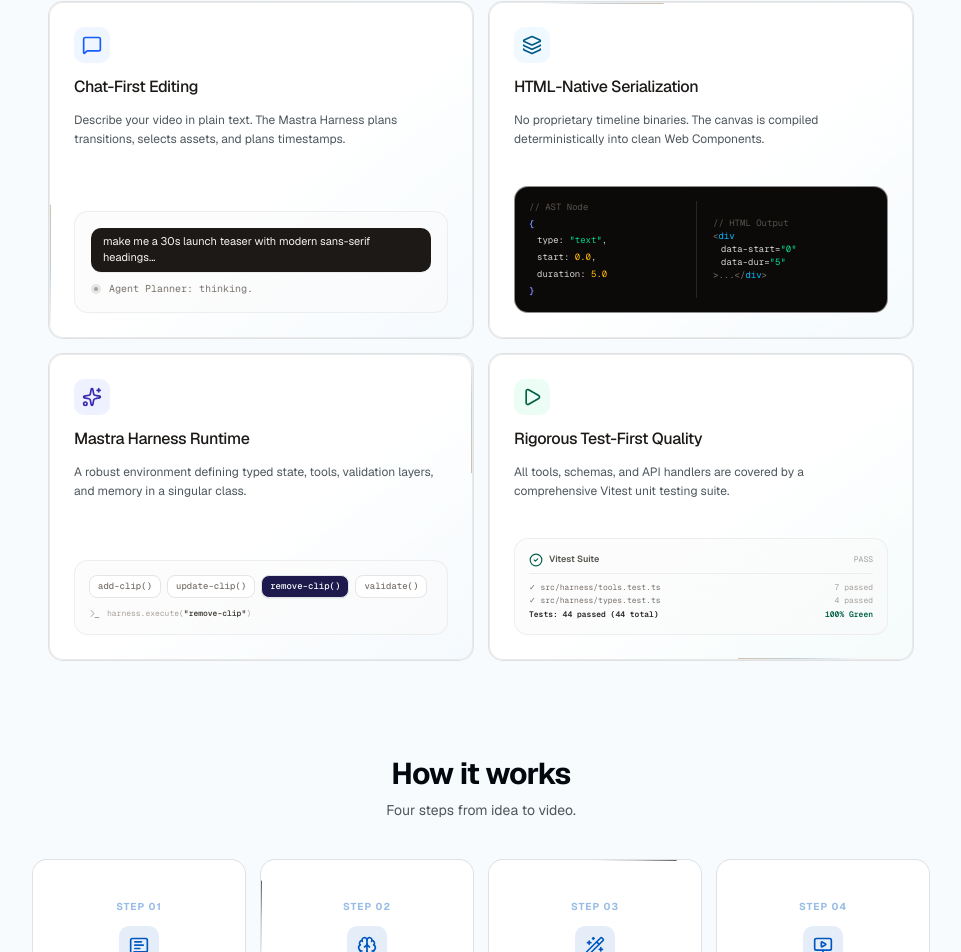
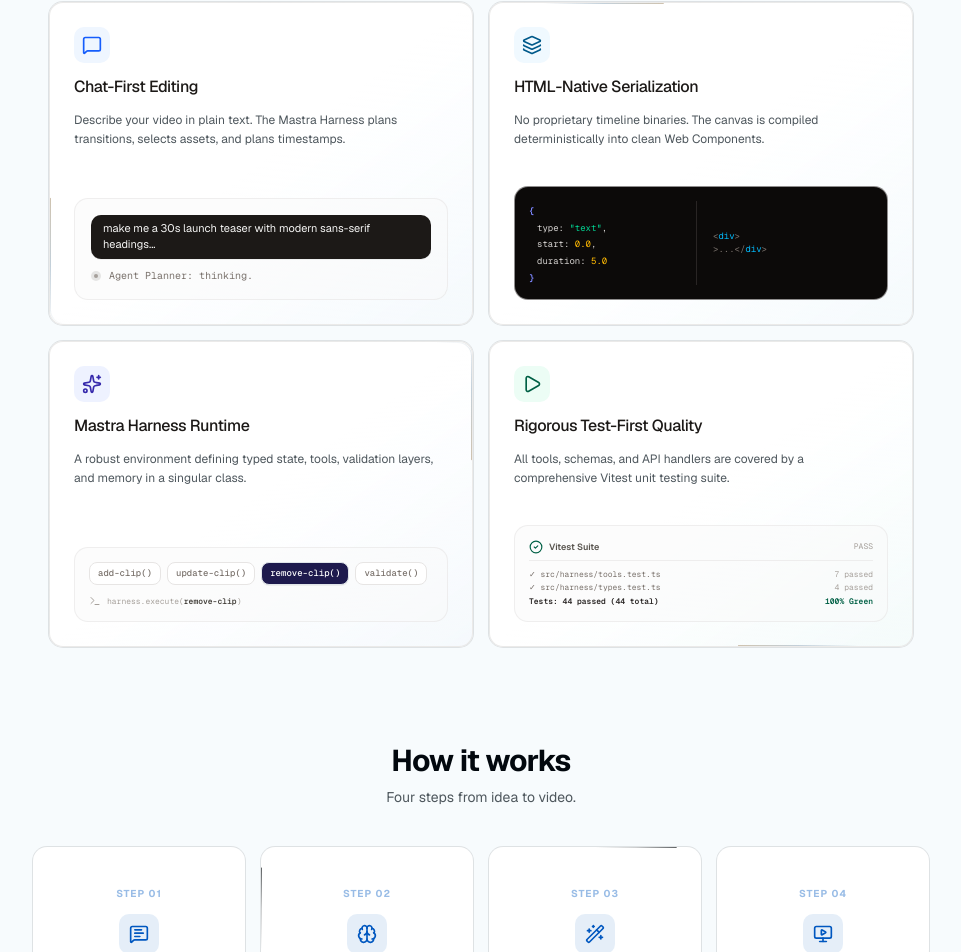
Before and after one commit to akashp1712/vibeframes, a Next.js app: page / in a window 1280 px wide. Shown: the part 1232-2184 px from the top of the page, without its empty margins (159-1120 px from the left). Built offline with nearby package versions, Linux system fonts and the light colour scheme.

Commit message:
fix: fix lint issues

```diff
--- a/src/components/landing/feature-grid.tsx
+++ b/src/components/landing/feature-grid.tsx
@@ -1,7 +1,7 @@
 "use client";
 
 import { MessageSquare, Layers, Sparkles, Terminal, Play, CheckCircle2 } from "lucide-react";
-import { Card, CardContent, CardHeader, CardTitle } from "@/components/ui/card";
+import { Card, CardTitle } from "@/components/ui/card";
 import { BorderBeam } from "@/components/ui/border-beam";
 import { useEffect, useState } from "react";
 
@@ -96,19 +96,19 @@
           <div className="mx-5 mb-5 grid grid-cols-2 gap-2 rounded-xl border border-stone-200/60 bg-stone-950 p-3.5 font-mono text-[9px] text-stone-400 select-none dark:border-stone-800/80">
             {/* JSON side */}
             <div className="flex flex-col gap-1 border-r border-stone-800 pr-2">
-              <span className="text-stone-600">// AST Node</span>
+              <span className="text-stone-600">{/* AST Node */}</span>
               <span className="text-indigo-400 font-semibold">&#123;</span>
-              <span className="pl-2 text-stone-300">type: <span className="text-emerald-400">"text"</span>,</span>
+              <span className="pl-2 text-stone-300">type: <span className="text-emerald-400">&quot;text&quot;</span>,</span>
               <span className="pl-2 text-stone-300">start: <span className="text-amber-400">0.0</span>,</span>
               <span className="pl-2 text-stone-300">duration: <span className="text-amber-400">5.0</span></span>
               <span className="text-indigo-400 font-semibold">&#125;</span>
             </div>
             {/* HTML side */}
             <div className="flex flex-col justify-center pl-2">
-              <span className="text-stone-600">// HTML Output</span>
-              <span className="text-stone-500">&lt;<span className="text-sky-400">div</span></span>
-              <span className="pl-2 text-stone-300">data-start=<span className="text-emerald-400">"0"</span></span>
-              <span className="pl-2 text-stone-300">data-dur=<span className="text-emerald-400">"5"</span></span>
+              <span className="text-stone-600">{/* HTML Output */}</span>
+              <span className="text-stone-500">&lt;<span className="text-sky-400">div</span>&gt;</span>
+                <span className="pl-2 text-stone-300" data-start="&quot;0&quot;"></span>
+                <span className="pl-2 text-stone-300" data-dur="&quot;5&quot;"></span>
               <span className="text-stone-500">&gt;...&lt;/<span className="text-sky-400">div</span>&gt;</span>
             </div>
           </div>
@@ -158,7 +158,7 @@
               <span>
                 harness.execute(
                 <span className="font-semibold text-stone-700 dark:text-stone-300">
-                  "{["add-clip", "update-clip", "remove-clip", "validate"][activeTool]}"
+                    {["add-clip", "update-clip", "remove-clip", "validate"][activeTool]}
                 </span>
                 )
               </span>
--- a/src/components/landing/hero.tsx
+++ b/src/components/landing/hero.tsx
@@ -6,14 +6,10 @@
 import { Button } from "@/components/ui/button";
 import { ShimmerButton } from "@/components/ui/shimmer-button";
 import { AnimatedShinyText } from "@/components/ui/animated-shiny-text";
-import { useEffect, useState } from "react";
+
 
 export function Hero() {
-  const [mounted, setMounted] = useState(false);
-
-  useEffect(() => {
-    setMounted(true);
-  }, []);
+  const mounted = true;
 
   return (
     <section className="flex flex-1 flex-col items-center justify-center px-4 w-full">
```
